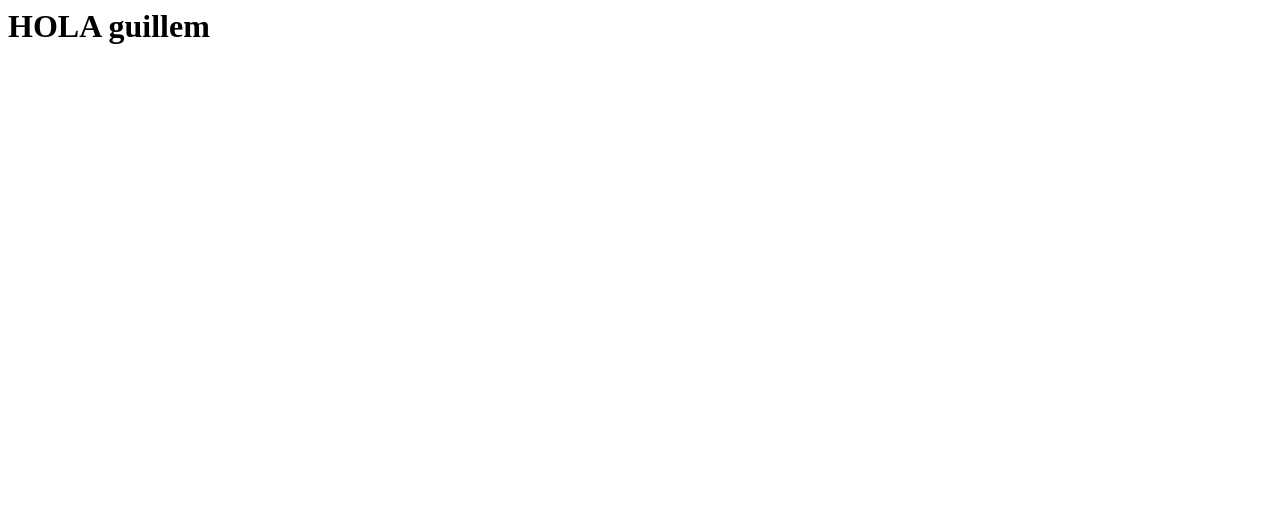
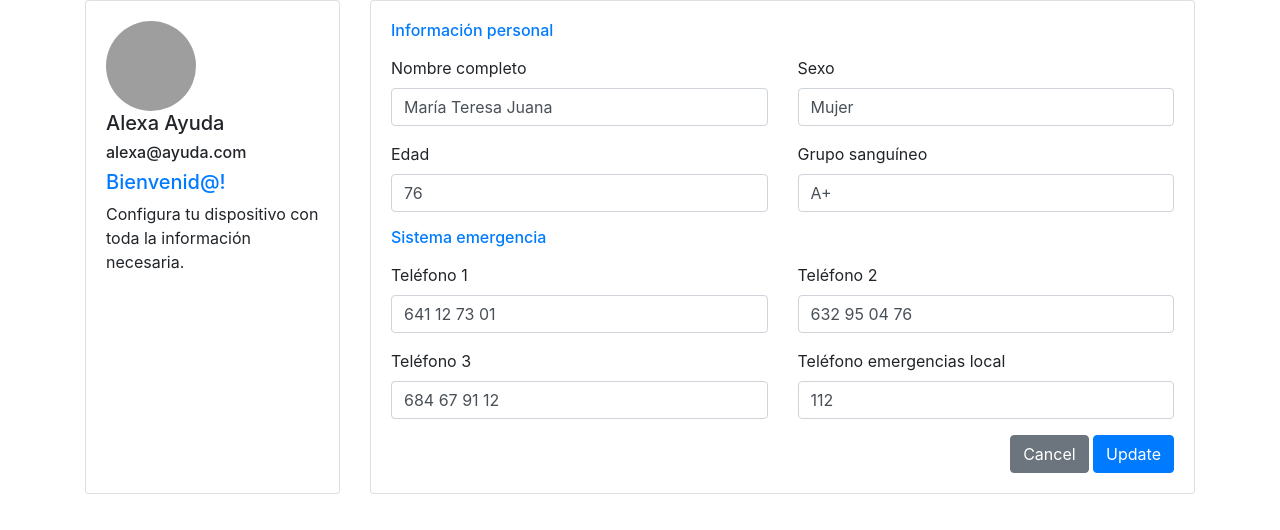
Before and after one commit to GuillemSeCa/AlexaHelper, a plain HTML site: page index.html in a window 1280 px wide. Drawn offline with nearby package versions, Linux system fonts and the light colour scheme; grey boxes are pictures that could not be loaded.

Commit message:
Updated index.html

```diff
--- a/index.html
+++ b/index.html
@@ -1,4 +1,165 @@
+<!DOCTYPE html>
+<html lang="en">
+<head>
+    <meta charset="utf-8">
+    <title>Alexa Ayuda</title>
+    <meta name="viewport" content="width=device-width, initial-scale=1">
+	<script src="https://code.jquery.com/jquery-1.10.2.min.js"></script>
+    <link href="https://cdn.jsdelivr.net/npm/bootstrap@4.5.0/dist/css/bootstrap.min.css" rel="stylesheet">
+	<script src="https://cdn.jsdelivr.net/npm/bootstrap@4.5.0/dist/js/bootstrap.bundle.min.js"></script>
+</head>
+<body>
+<div class="container">
+<div class="row gutters">
+	<div class="col-xl-3 col-lg-3 col-md-12 col-sm-12 col-12">
+		<div class="card h-100">
+			<div class="card-body">
+				<div class="account-settings">
+					<div class="user-profile">
+						<div class="user-avatar">
+							<img src="https://cdn-icons-png.flaticon.com/512/1692/1692804.png" alt="Maxwell Admin">
+						</div>
+						<h5 class="user-name">Alexa Ayuda</h5>
+						<h6 class="user-email">alexa@ayuda.com</h6>
+					</div>
+					<div class="about">
+						<h5 class="mb-2 text-primary">Bienvenid@!</h5>
+						<p>Configura tu dispositivo con toda la información necesaria.</p>
+					</div>
+				</div>
+			</div>
+		</div>
+	</div>
+	<div class="col-xl-9 col-lg-9 col-md-12 col-sm-12 col-12">
+		<div class="card h-100">
+			<div class="card-body">
+				<div class="row gutters">
+					<div class="col-xl-12 col-lg-12 col-md-12 col-sm-12 col-12">
+						<h6 class="mb-3 text-primary">Información personal</h6>
+					</div>
+					<div class="col-xl-6 col-lg-6 col-md-6 col-sm-6 col-12">
+						<div class="form-group">
+							<label for="fullName">Nombre completo</label>
+							<input type="text" class="form-control" id="fullName" value="María Teresa Juana">
+						</div>
+					</div>
+					<div class="col-xl-6 col-lg-6 col-md-6 col-sm-6 col-12">
+						<div class="form-group">
+							<label for="eMail">Sexo</label>
+							<input type="email" class="form-control" id="eMail" value="Mujer">
+						</div>
+					</div>
+					<div class="col-xl-6 col-lg-6 col-md-6 col-sm-6 col-12">
+						<div class="form-group">
+							<label for="phone">Edad</label>
+							<input type="text" class="form-control" id="phone" value="76">
+						</div>
+					</div>
+					<div class="col-xl-6 col-lg-6 col-md-6 col-sm-6 col-12">
+						<div class="form-group">
+							<label for="website">Grupo sanguíneo</label>
+							<input type="url" class="form-control" id="website" value="A+">
+						</div>
+					</div>
+				</div>
+				<div class="row gutters">
+					<div class="col-xl-12 col-lg-12 col-md-12 col-sm-12 col-12">
+						<h6 class="mb-3 text-primary">Sistema emergencia</h6>
+					</div>
+					<div class="col-xl-6 col-lg-6 col-md-6 col-sm-6 col-12">
+						<div class="form-group">
+							<label for="Street">Teléfono 1</label>
+							<input type="name" class="form-control" id="Street" value="641 12 73 01">
+						</div>
+					</div>
+					<div class="col-xl-6 col-lg-6 col-md-6 col-sm-6 col-12">
+						<div class="form-group">
+							<label for="ciTy">Teléfono 2</label>
+							<input type="name" class="form-control" id="ciTy" value="632 95 04 76">
+						</div>
+					</div>
+					<div class="col-xl-6 col-lg-6 col-md-6 col-sm-6 col-12">
+						<div class="form-group">
+							<label for="sTate">Teléfono 3</label>
+							<input type="text" class="form-control" id="sTate" value="684 67 91 12">
+						</div>
+					</div>
+					<div class="col-xl-6 col-lg-6 col-md-6 col-sm-6 col-12">
+						<div class="form-group">
+							<label for="zIp">Teléfono emergencias local</label>
+							<input type="text" class="form-control" id="zIp" value="112">
+						</div>
+					</div>
+				</div>
+				<div class="row gutters">
+					<div class="col-xl-12 col-lg-12 col-md-12 col-sm-12 col-12">
+						<div class="text-right">
+							<button type="button" id="submit" name="submit" class="btn btn-secondary">Cancel</button>
+							<button type="button" id="submit" name="submit" class="btn btn-primary">Update</button>
+						</div>
+					</div>
+				</div>
+			</div>
+		</div>
+	</div>
+</div>
+</div>
 
-<html>
-    <h1>HOLA guillem</h1>
+<style type="text/css">
+    .account-settings .user-profile .user-avatar img {
+    width: 90px;
+    height: 90px;
+    -webkit-border-radius: 100px;
+    -moz-border-radius: 100px;
+    border-radius: 100px;
+}
+/*body{margin-top:20px;
+color: #bcd0f7;
+    background: #1A233A;
+}
+.account-settings .user-profile {
+    margin: 0 0 1rem 0;
+    padding-bottom: 1rem;
+    text-align: center;
+}
+.account-settings .user-profile .user-avatar {
+    margin: 0 0 1rem 0;
+}
+.account-settings .user-profile h5.user-name {
+    margin: 0 0 0.5rem 0;
+}
+.account-settings .user-profile h6.user-email {
+    margin: 0;
+    font-size: 0.8rem;
+    font-weight: 400;
+}
+.account-settings .about {
+    margin: 1rem 0 0 0;
+    font-size: 0.8rem;
+    text-align: center;
+}
+.card {
+    background: #272E48;
+    -webkit-border-radius: 5px;
+    -moz-border-radius: 5px;
+    border-radius: 5px;
+    border: 0;
+    margin-bottom: 1rem;
+}
+.form-control {
+    border: 1px solid #596280;
+    -webkit-border-radius: 2px;
+    -moz-border-radius: 2px;
+    border-radius: 2px;
+    font-size: .825rem;
+    background: #1A233A;
+    color: #bcd0f7;
+}*/
+
+</style>
+
+<script type="text/javascript">
+
+</script>
+</body>
 </html>
```
